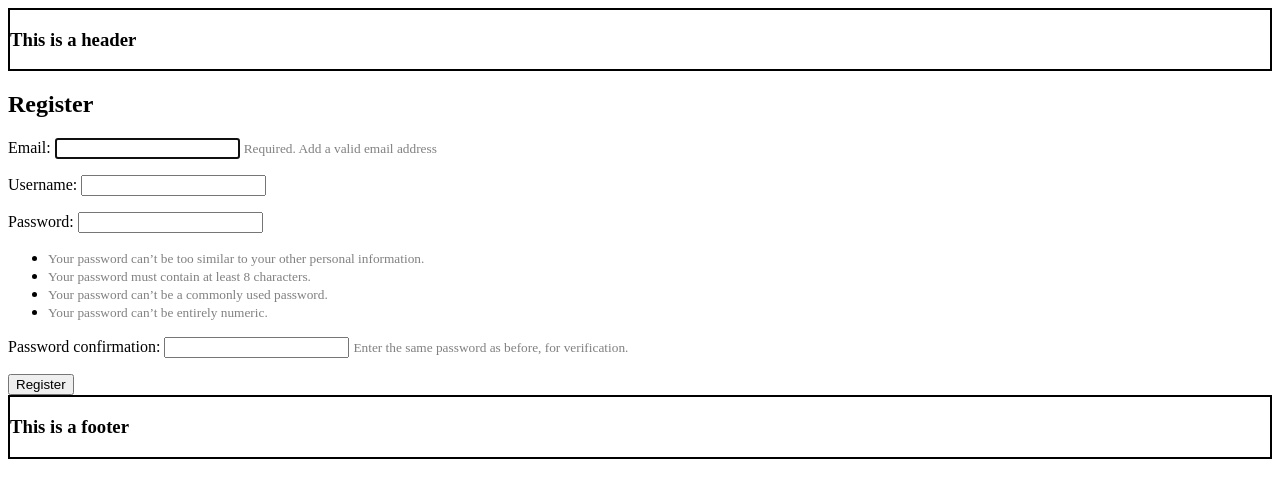
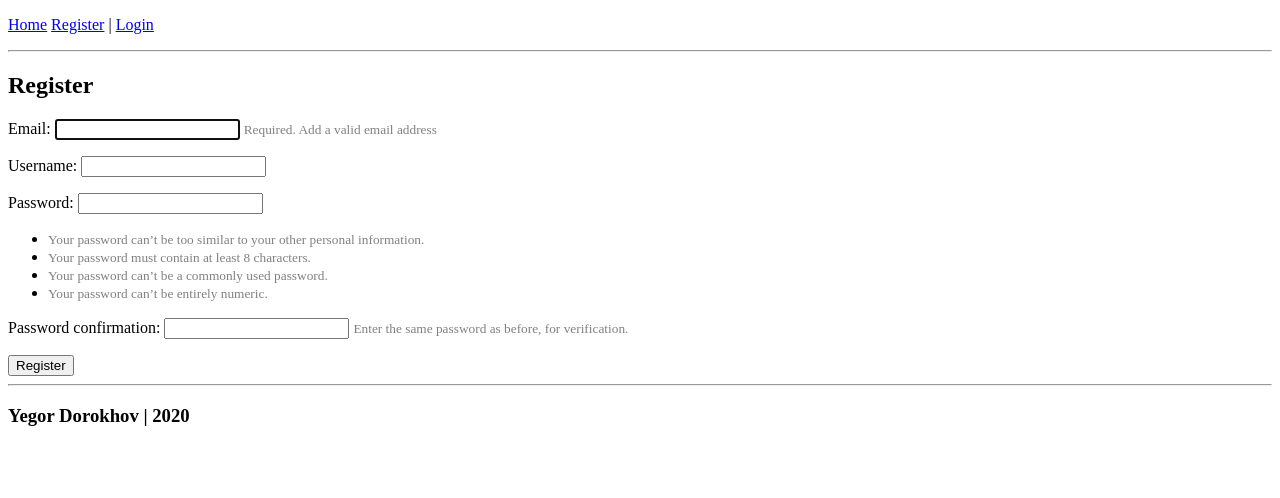
Before and after one commit to Dorokhovyegor/BlogProject, a Django app: page /register/ in a window 1280 px wide. Shown: the top 498 px of the page. Run offline with Django 3.2, Linux system fonts and the light colour scheme.

Commit message:
added login forms[C

```diff
--- a/account/forms.py
+++ b/account/forms.py
@@ -9,3 +9,19 @@ class RegistrationForm(UserCreationForm):
 	class Meta(object):
 		model = Account
 		fields = ("email", "username", "password1", "password2")
+
+
+
+class AccountAuthenticationForm(forms.ModelForm):
+
+	password = forms.CharField(label="Password", widget=forms.PasswordInput)
+
+	class Meta(object):
+		model = Account
+		fields = ("email", "password")
+
+	def clean(self):
+		email = self.cleaned_data["email"]
+		password = self.cleaned_data["password"]
+		if not authenticate(email=email, password=password):
+			raise forms.ValidationError("Invalid login")
--- a/account/views.py
+++ b/account/views.py
@@ -1,6 +1,6 @@
 from django.shortcuts import render, redirect
-from django.contrib.auth import login, authenticate
-from account.forms import RegistrationForm
+from django.contrib.auth import login, authenticate, logout
+from account.forms import RegistrationForm, AccountAuthenticationForm
 
 def registration_view(request):
 	context = {}
@@ -19,3 +19,29 @@ def registration_view(request):
 		form = RegistrationForm()
 		context["registration_form"] = form
 	return render(request, "account/register.html", context)
+
+def logout_view(request):
+	logout(request)
+	return redirect('home')
+
+def login_view(request):
+	context = {}
+	user = request.user
+	if user.is_authenticated:
+		return redirect("home")
+
+		if request.POST:
+			form = AccountAuthenticationForm(request.POST)
+			if form.is_valid():
+				email = request.POST["email"]
+				password = request.POST["password"]
+				user = authenticate(email=email, password=password)
+
+				if user:
+					login(request, user)
+					return("home")
+		else:
+			form = AccountAuthenticationForm()
+
+		context["login_form"] = form
+		return render(request, "account/login.html", context)
--- a/mysite/urls.py
+++ b/mysite/urls.py
@@ -20,10 +20,14 @@ from personal.views import home_screen_view
 
 from account.views import (
 		registration_view,
+		logout_view,
+        login_view,
 	)
 
 urlpatterns = [
     path('admin/', admin.site.urls),
     path('', home_screen_view, name='home'),
     path('register/', registration_view, name='register'),
+    path('logout/', logout_view, name='logout'),
+    path('login/', login_view, name='login'),
 ]
--- a/personal/templates/personal/home.html
+++ b/personal/templates/personal/home.html
@@ -3,15 +3,11 @@
 {% block content %}
 
 
-<div style="border: 2px solid #000">
-	<h1>This is a body</h1>
-	 <p>Какой-то стаф</p>
-
+	<h1>Registered users: </h1>
 	 {% for account in accounts %}
 
 	 <p>{{account}}</p>
 
 	 {% endfor %}
-</div>
 
 {% endblock content %}
--- a/templates/base.html
+++ b/templates/base.html
@@ -2,9 +2,19 @@
 <html>
 <head>
 	<title>This is a title</title>
-	<div style="border: 2px solid #000">
-		<h3>This is a header</h3>
-	</div>
+
+	{% if request.user.is_authenticated %}
+		<p><a href="{% url 'home' %}">Home</a> | <a href="{% url 'logout' %}">Logout</a></p>
+		<p>Hello, {{request.user.username}}</p>
+	{% else %}
+		<p>
+			<a href="{% url 'home' %}">Home</a>
+			<a href="{% url 'register' %}">Register</a> |
+			<a href="{% url 'login' %}">Login</a>
+		</p>
+	{% endif %}
+	<hr>
+
 </head>
 
 <body>
@@ -17,8 +27,7 @@
 
 </body>
 <footer>
-	<div style="border: 2px solid #000">
-		<h3>This is a footer</h3>
-	</div>
+		<hr>
+		<h3>Yegor Dorokhov | 2020</h3>
 </footer>
 </html>
```
Also changed, not shown: account/templates/account/login.html (added, +33 -0 lines), db.sqlite3.
